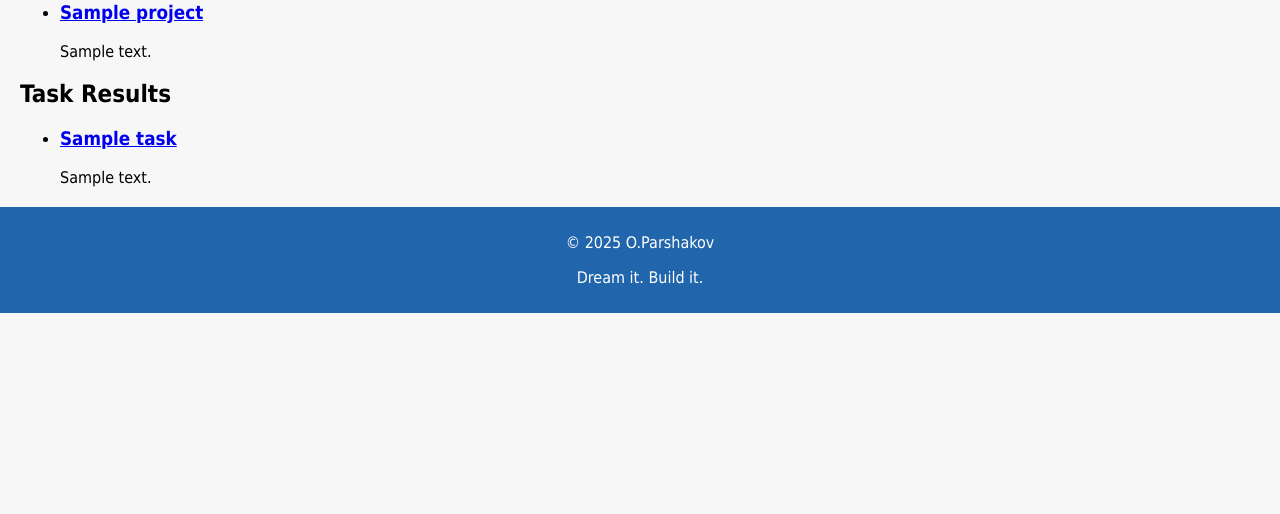
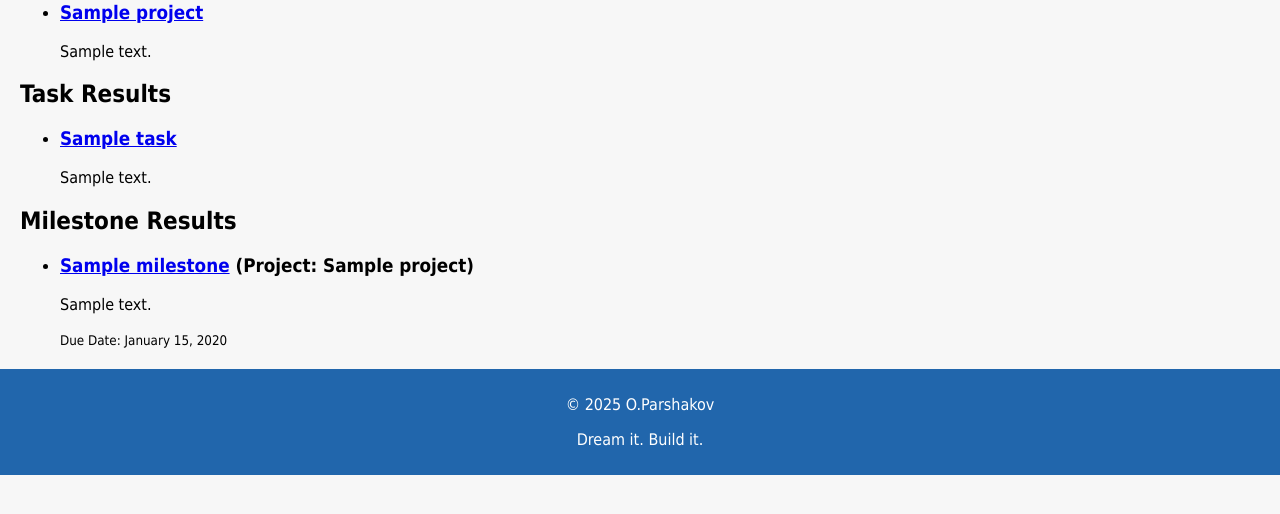
Before and after one commit to lzrdGreen/project-management-api, a Django app: page /search/ in a window 1280 px wide. Shown: the part 166-680 px from the top of the page. Run offline with Django 5.2, Linux system fonts and the light colour scheme; tables that the repository leaves empty hold one stand-in row (values such as "Sample post").

Commit message:
feat: Enhance keyword search to include Milestones

```diff
--- a/projectapp/templates/projectapp/search_results.html
+++ b/projectapp/templates/projectapp/search_results.html
@@ -40,4 +40,18 @@
 {% else %}
     <p>No tasks found matching your search query.</p>
 {% endif %}
+<h2>Milestone Results</h2>
+{% if milestone_results %}
+<ul>
+    {% for milestone in milestone_results %}
+    <li>
+        <h3><a href="{% url 'milestone_detail' pk=milestone.id %}">{{ milestone.name|highlight:query }}</a> (Project: {{ milestone.project.title }})</h3>
+        <p>{{ milestone.description|highlight:query }}</p>
+        <p><small>Due Date: {{ milestone.due_date|date:"F j, Y" }}</small></p>
+    </li>
+    {% endfor %}
+</ul>
+{% else %}
+    <p>No milestones found matching your search query.</p>
+{% endif %}
 {% endblock %}
--- a/projectapp/views.py
+++ b/projectapp/views.py
@@ -1,6 +1,6 @@
 import json
 from datetime import date
-from django.db.models import Q
+from django.db.models import Q, Prefetch
 from django.db.models.functions import Lower
 from django.http import JsonResponse
 from django.shortcuts import render, get_object_or_404, redirect
@@ -63,16 +63,47 @@ class ProjectListView(ListView):
 
     def get_queryset(self):
         sort_by = self.request.GET.get('sort', 'title')
-        qs = Project.objects.prefetch_related('tasks').all()
 
+        # 1. Use Prefetch to efficiently fetch tasks (with ordering) and milestones.
+        #    - 'tasks' prefetch:
+        #      - Uses select_related('milestone') to avoid an N+1 when calculating
+        #        task details or accessing task.milestone later.
+        #      - Orders tasks for a predictable display in the template.
+        #    - 'milestones' prefetch: Solves the N+1 problem when accessing
+        #      {% for milestone in project.milestones.all %} in the template.
+        qs = Project.objects.prefetch_related(
+            'milestones',
+            Prefetch(
+                'tasks',
+                queryset=Task.objects.select_related('milestone').order_by('due_date', '-priority')
+            )
+        )
+
+        # 2. Add Annotations for efficient task counting
+        #    - Annotate the Task count directly onto the Project objects (total_tasks).
+        #    - Annotate the Milestone's task count using a separate Prefetch query.
+
+        # Note: We can't easily calculate total_tasks for the whole project here
+        # without affecting the sort logic. We will rely on the Project.progress
+        # method which handles the calculation dynamically.
+
+        # To fix the {{ milestone.tasks.count }} issue, we can't easily fix it here
+        # without complicating the `qs.distinct()` logic needed for sorting.
+        # Instead, we will fix the model layer (See section 2).
+
+        # 3. Handle Sorting
         if sort_by == 'priority':
-            qs = qs.order_by('tasks__priority')
+            # Sorting on related fields requires a join and distinct()
+            qs = qs.order_by('tasks__priority', 'title')
         elif sort_by == 'due_date':
-            qs = qs.order_by('tasks__due_date')
+            # Sorting on related fields requires a join and distinct()
+            qs = qs.order_by('tasks__due_date', 'title')
         else:
+            # Simple sorting by title is most efficient
             qs = qs.order_by('title')
 
-
+        # distinct() is required when ordering by related fields (tasks__...)
+        # to prevent duplicate projects from the join.
         return qs.distinct()
 
     def get_context_data(self, **kwargs):
@@ -492,12 +523,16 @@ def search(request):
 
     project_results = Project.objects.all()
     task_results = Task.objects.all()
+    milestone_results = Milestone.objects.all()
 
     if query:
-        project_filter = Q(title__icontains=query) | Q(description__icontains=query)
-        task_filter = Q(title__icontains=query) | Q(description__icontains=query)
-        project_results = project_results.filter(project_filter).distinct()
-        task_results = task_results.filter(task_filter).distinct()
+        title_description_filter = Q(title__icontains=query) | Q(description__icontains=query)
+
+        project_results = project_results.filter(title_description_filter).distinct()
+        task_results = task_results.filter(title_description_filter).distinct()
+
+        milestone_filter = Q(name__icontains=query) | Q(description__icontains=query)
+        milestone_results = milestone_results.filter(milestone_filter).distinct()
 
     if sort_by == 'priority':
         project_results = project_results.order_by('tasks__priority')
@@ -505,11 +540,16 @@ def search(request):
     elif sort_by == 'due_date':
         project_results = project_results.order_by('tasks__due_date')
         task_results = task_results.order_by('due_date')
+    if sort_by == 'due_date':
+        milestone_results = milestone_results.order_by('due_date')
+    else: # Default or 'title' sort for Milestones
+        milestone_results = milestone_results.order_by('name')
 
     u = request.user
     context = {
         'project_results': project_results,
         'task_results': task_results,
+        'milestone_results': milestone_results,
         'sort_by': sort_by,
         'query': query,
         'can_add_task': u.has_perm('projectapp.add_task'),
@@ -517,6 +557,9 @@ def search(request):
         'can_delete_task': u.has_perm('projectapp.delete_task'),
         'can_change_project': u.has_perm('projectapp.change_project'),
         'can_delete_project': u.has_perm('projectapp.delete_project'),
+        'can_add_milestone': u.has_perm('projectapp.add_milestone'),
+        'can_change_milestone': u.has_perm('projectapp.change_milestone'),
+        'can_delete_milestone': u.has_perm('projectapp.delete_milestone'),
     }
     return render(request, 'projectapp/search_results.html', context)
 
```
